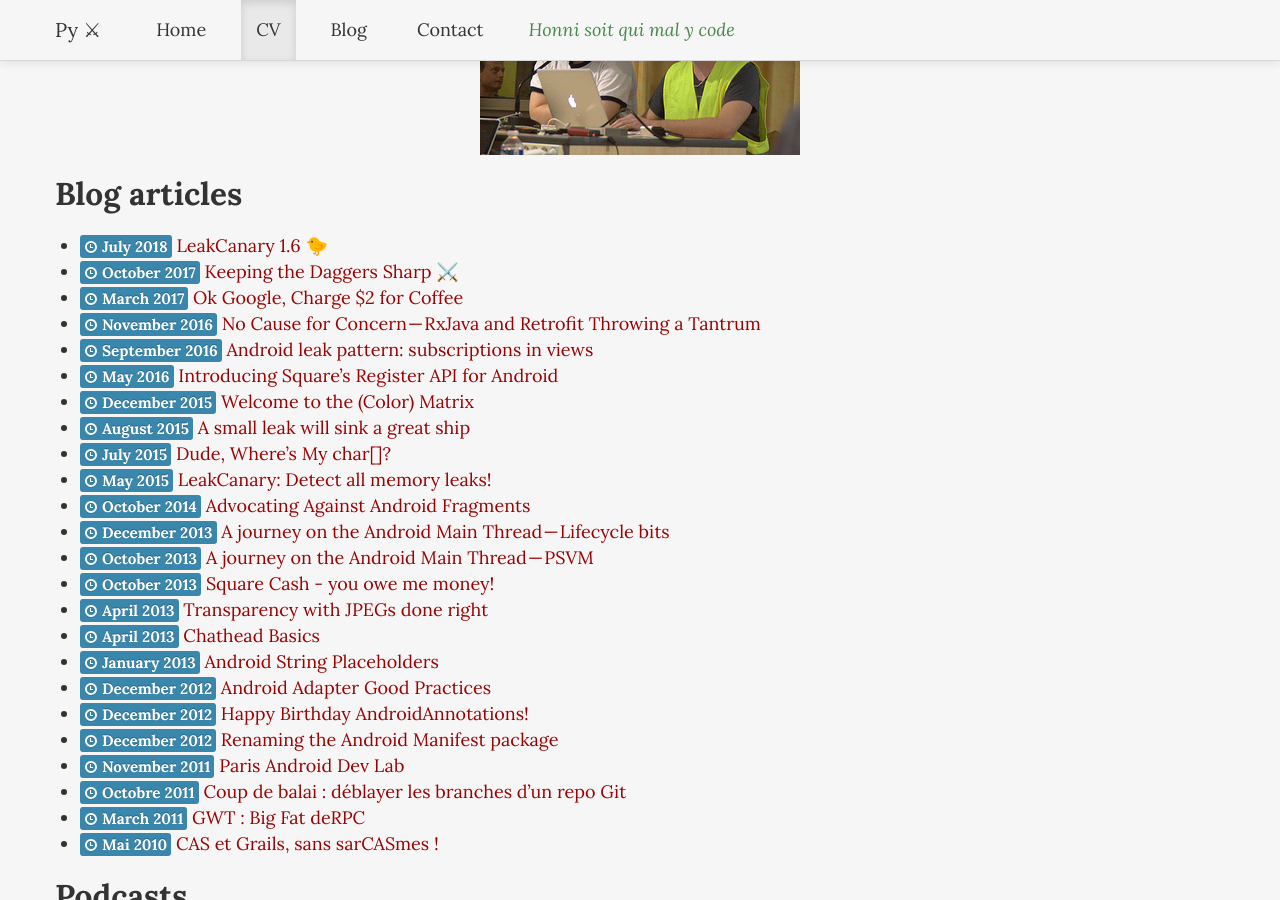
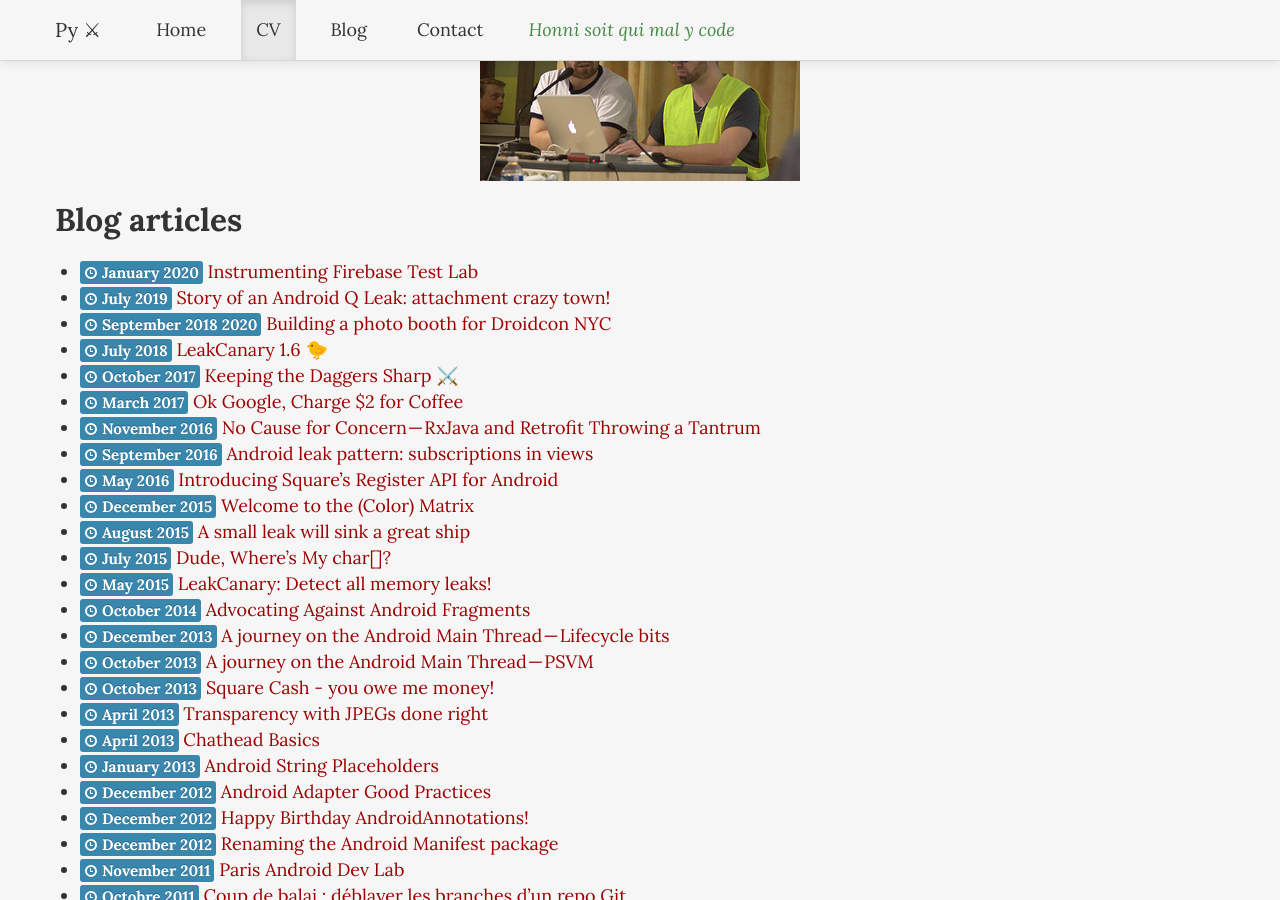
Before and after one commit to pyricau/pyricau.github.com, a Jekyll site: the page built from cv.markdown, in a window 1280 px wide and 900 px high, scrolled down 3260 px. Built offline with Jekyll 4.4.1, drawn with Linux system fonts in a browser that asks for light colours; some of the changed text lies outside the part shown.

Commit message:
Update cv.markdown

```diff
--- a/cv.markdown
+++ b/cv.markdown
@@ -25,7 +25,8 @@
 
 #### 2019
 
-* {% include home.html text="Droidcon SF" %} PokeLeaks: Gotta Catch 'Em All 🐤🔍 (workshop)
+* {% include home.html text="Bugsnag Engineering Leadership Forum 2019" %} [Hacking Bugsnag for Fun and Profit](https://youtu.be/GVzuGYg107c)
+* {% include home.html text="Droidcon SF" %} [PokeLeaks: Gotta Catch 'Em All 🐤🔍 (workshop)](https://www.droidcon.com/media-detail?video=380844642)
 * {% include home.html text="Droidcon NYC" %} [Shark: Diving into the guts of LeakCanary's Hprof parser
 ](https://www.droidcon.com/media-detail?video=362742252)
 * {% include home.html text="Android Makers, Paris" %} [LeakCanary 2: Leaner, Better, Faster, Kotliner!](https://www.youtube.com/watch?v=LEX8dn4BLUw)
@@ -101,6 +102,11 @@
 
 ### Blog articles
 
+* {% include time.html text="January 2020" %} [Instrumenting Firebase Test Lab](https://developer.squareup.com/blog/instrumenting-firebase-test-lab)
+* {% include time.html text="July 2019" %} [Story of an Android Q Leak: attachment crazy town!
+](https://developer.squareup.com/blog/story-of-an-android-q-leak-attachment-crazy-town/)
+* {% include time.html text="September 2018 2020" %} [Building a photo booth for Droidcon NYC
+](https://developer.squareup.com/blog/building-a-photo-booth-for-droidcon-nyc/)
 * {% include time.html text="July 2018" %} [LeakCanary 1.6 🐤](https://medium.com/square-corner-blog/leakcanary-1-6-91fad513b5cf)
 * {% include time.html text="October 2017" %} [Keeping the Daggers Sharp ⚔️](https://medium.com/square-corner-blog/keeping-the-daggers-sharp-%EF%B8%8F-230b3191c3f)
 * {% include time.html text="March 2017" %} [Ok Google, Charge $2 for Coffee](https://medium.com/square-corner-blog/ok-google-charge-2-dollars-for-coffee-4d7fdbacd6ef)
@@ -127,7 +133,6 @@
 * {% include time.html text="Mai 2010" %} [CAS et Grails, sans sarCASmes !](http://blog.excilys.com/2010/05/06/cas-et-grails-sans-sarcasmes/)
 
 ### Podcasts
-
 
 * {% include home.html text="Les Cast Codeurs Podcast" %} [LCC 217 - Interview sur Android partie 1 avec Pierre-Yves Ricau et Romain Guy](https://lescastcodeurs.com/2019/10/01/lcc-217-interview-sur-android-partie-1-avec-pierre-yves-ricau-et-romain-guy/)
 * {% include home.html text="Android Leaks" %} [Épisode 32 – Le poireau acéré](http://androidleakspodcast.com/2017/12/21/episode-32-le-poireau-acere/)
```
